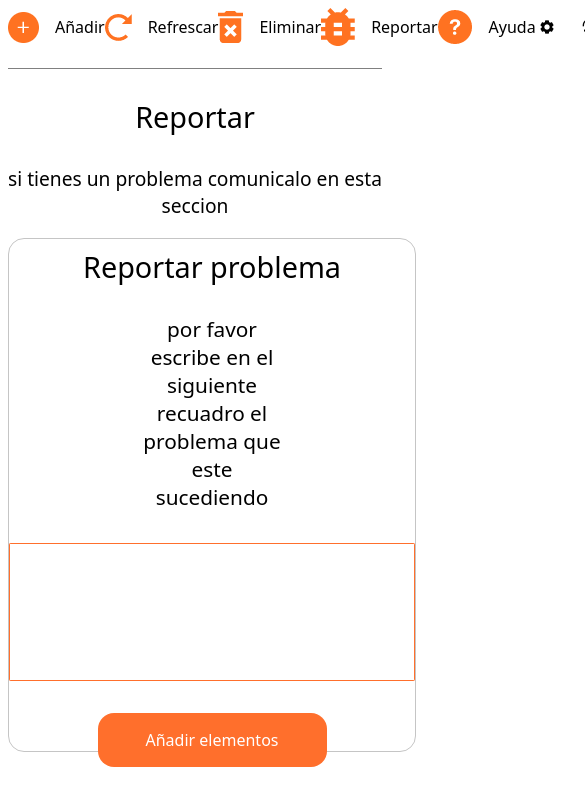
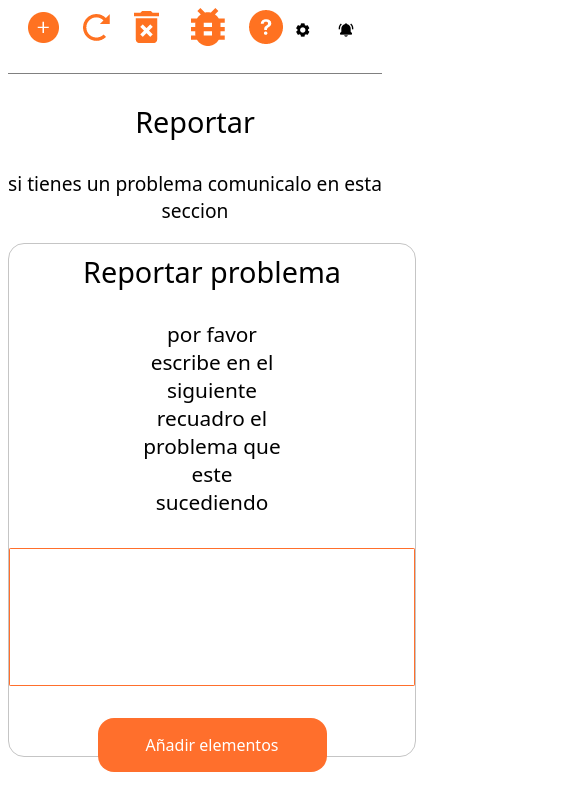
Before and after one commit to JaynAP1/PROYECTO-FILTRO_CORREAJERXON_JEANGUERRERO, a plain HTML site: page Paginas/Reportar.html in a window 390 px wide. Shown: the top 799 px of the page, 585 px wide, since content can reach past the window. Drawn offline with nearby package versions, Linux system fonts and the light colour scheme.

Commit message:
cambios en la media queri de la barra superior de pagina eliminar

```diff
--- a/Paginas/Reportar.html
+++ b/Paginas/Reportar.html
@@ -11,25 +11,25 @@
     <div class="general">
         <header>
             <div class="Agg">
-                <img src="/images/Group 7.png">
-                <a href="/Paginas/Añadir.html">Añadir</a>
+                <a href="/Paginas/Añadir.html"><img src="/images/Group 7.png"></a>
+                <a href="/Paginas/Añadir.html" id="a1">Añadir</a>
             </div>
             <div class="Refres">
-                <img src="/images/Icon open-reload.png">
-                <a href="">Refrescar</a>
+                <a href=""><img src="/images/Icon open-reload.png"></a>
+                <a href="" id="a2">Refrescar</a>
             </div>
             <div class="Delete">
-                <img src="/images/Icon material-delete-forever.png">
-                <a href="/Paginas/Eliminar.html">Eliminar</a>
+                <a href="/Paginas/Eliminar.html">  <img src="/images/Icon material-delete-forever.png"></a>
+                <a href="/Paginas/Eliminar.html" id="a3">Eliminar</a>
             </div>
             <img src="/images/kario sin kairo.svg" alt="">
             <div class="Report">
-                <img src="/images/Icon material-bug-report.png">
-                <a href="">Reportar</a>
+                <a href="">  <img src="/images/Icon material-bug-report.png"></a>
+                <a href="" id="a4">Reportar</a>
             </div>
             <div class="Help">
-                <img src="/images/Icon ionic-ios-help-circle.png">
-                <a href="Ayuda.html">Ayuda</a>
+                <a href="Ayuda.html"><img src="/images/Icon ionic-ios-help-circle.png"></a>
+                <a href="Ayuda.html" id="a5">Ayuda</a>
             </div>
             <div class="Perfil">
                 <i class='bx bxs-cog'></i>
--- a/css/Eliminar.css
+++ b/css/Eliminar.css
@@ -145,3 +145,8 @@ header a{
         display: none;
     }
 }
+
+@media screen and (max-width:800px) {
+
+
+}
--- a/css/Reportar.css
+++ b/css/Reportar.css
@@ -203,3 +203,9 @@ header a{
     color: white;
     text-decoration: none;
 }
+
+@media screen and (max-width:800px) {
+    #a1 , #a2 , #a3 , #a4 , #a5{
+        display: none;
+    }
+}
```
Also changed, not shown: Paginas/Eliminar.html (+3 -3 lines).
